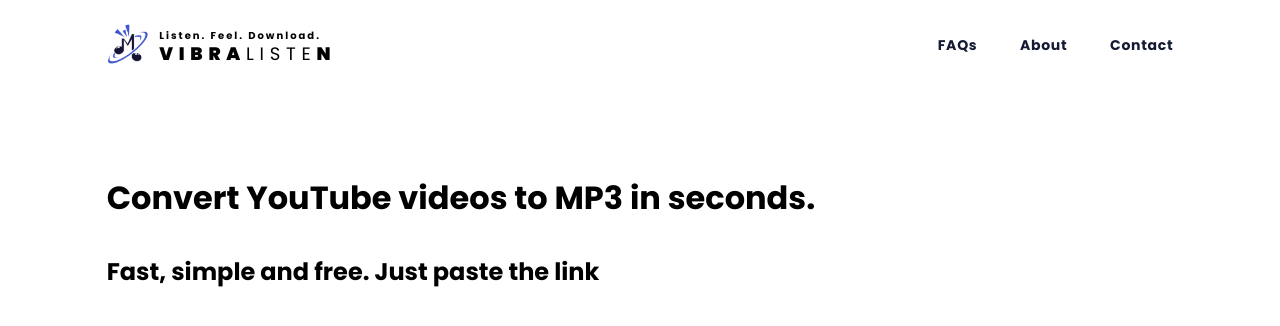
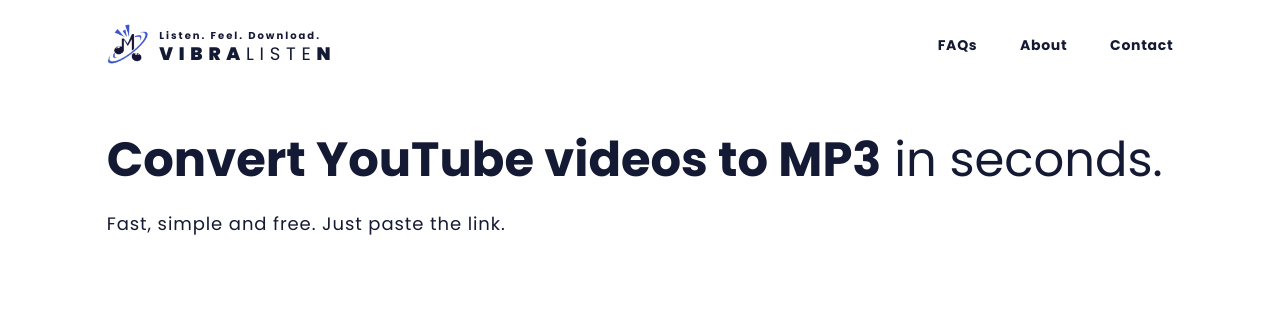
Before and after one commit to lodsa-ntos/vibralisten, a React (Create React App) app in the folder frontend/: page / in a window 1280 px wide. Shown: the top 326 px of the page. Built offline with nearby package versions, Linux system fonts and the light colour scheme.

Commit message:
Update Home and Header styles; adjust colors, spacing, and typography for improved layout

```diff
--- a/frontend/src/assets/styles/global.css
+++ b/frontend/src/assets/styles/global.css
@@ -53,4 +53,5 @@
   margin-left: var(--space-xxl);
   margin-right: var(--space-xxl);
   font-family: "Poppins", sans-serif;
+  color: var(--branco);
 }
--- a/frontend/src/components/Header/Header.css
+++ b/frontend/src/components/Header/Header.css
@@ -54,6 +54,7 @@
   margin: 0;
   text-align: left;
   align-items: flex-start;
+  color: var(--cinza-escuro);
 }
 .logo {
   display: flex;
@@ -71,6 +72,7 @@
   align-items: center;
   display: inline-block;
   line-height: 1;
+  color: var(--cinza-escuro);
 }
 .logo .liste {
   font-weight: 400;
@@ -80,6 +82,7 @@
   align-items: center;
   display: inline-block;
   line-height: 1;
+  color: var(--cinza-escuro);
 }
 
 .nav {
--- a/frontend/src/pages/Home/Home.css
+++ b/frontend/src/pages/Home/Home.css
@@ -9,12 +9,32 @@
   Space below the header
 */
 .home-below-header-spacing {
-  height: var(--space-xxl);
+  height: var(--space-xl);
 }
 
 /*Espaço abaixo do conteúdo
   Space below the content
 */
-.home-below-content {
-  height: var(--space-m);
+.home-below-featured-title {
+  height: var(--space-s);
 }
+
+h1 {
+  margin: var(--reset-space);;
+  font-size: 3rem;
+  line-height: 1.2;
+  font-weight: 400;
+  color: var(--cinza-escuro);
+}
+.featured-title {
+  font-weight: bold;
+  color: var(--cinza-escuro);
+}
+.subtitle {
+  margin: var(--reset-space);
+  font-size: 1.125rem;
+  line-height: 1.6;
+  letter-spacing: 0.05em;
+  font-weight: 400;
+  color: var(--cinza-escuro);
+}
--- a/frontend/src/pages/Home/Home.js
+++ b/frontend/src/pages/Home/Home.js
@@ -12,9 +12,11 @@
       <Header />
     {/* spacing below the header*/}
     <div className="home-below-header-spacing"></div>
-    <h1>Convert YouTube videos to MP3 in seconds.</h1>
-    <div className="home-below-content"></div>
-    <h2>Fast, simple and free. Just paste the link</h2>
+    <h1>
+      <span className="featured-title">Convert YouTube videos to MP3</span> in seconds.
+    </h1>
+    <div className="home-below-featured-title"></div>
+    <p className="subtitle">Fast, simple and free. Just paste the link.</p>
     </div>
   );
 };
```
